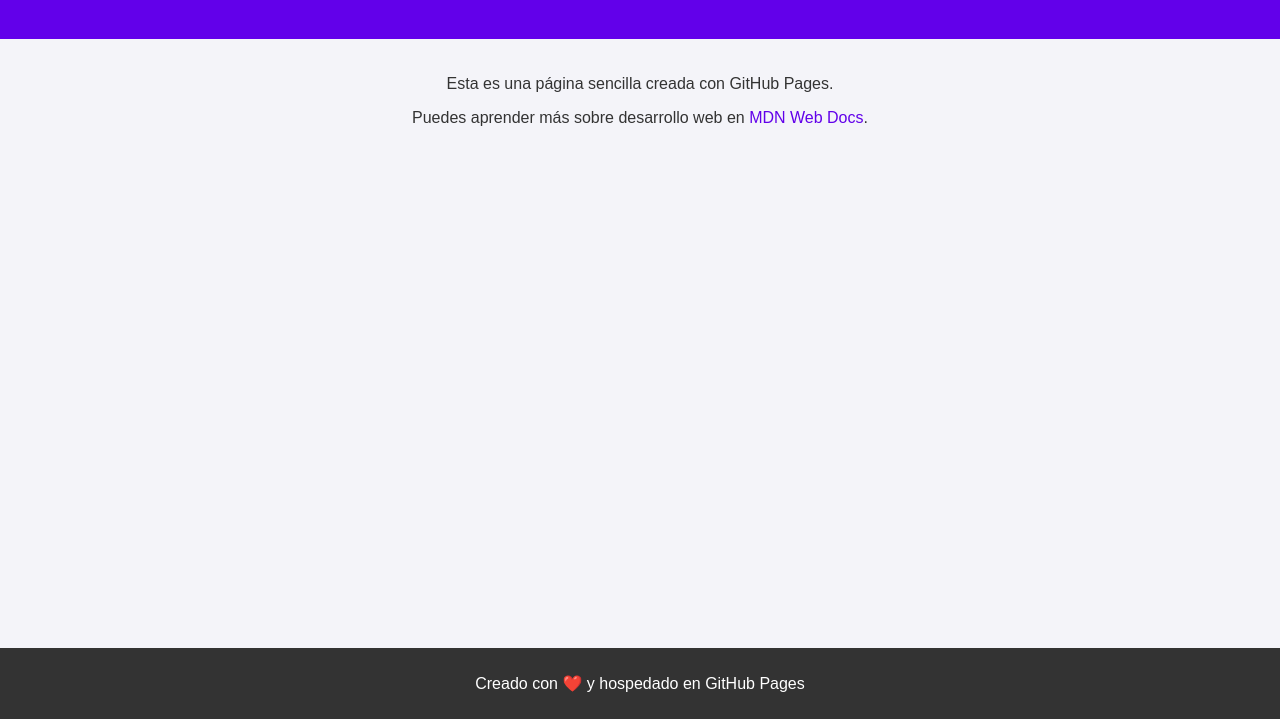
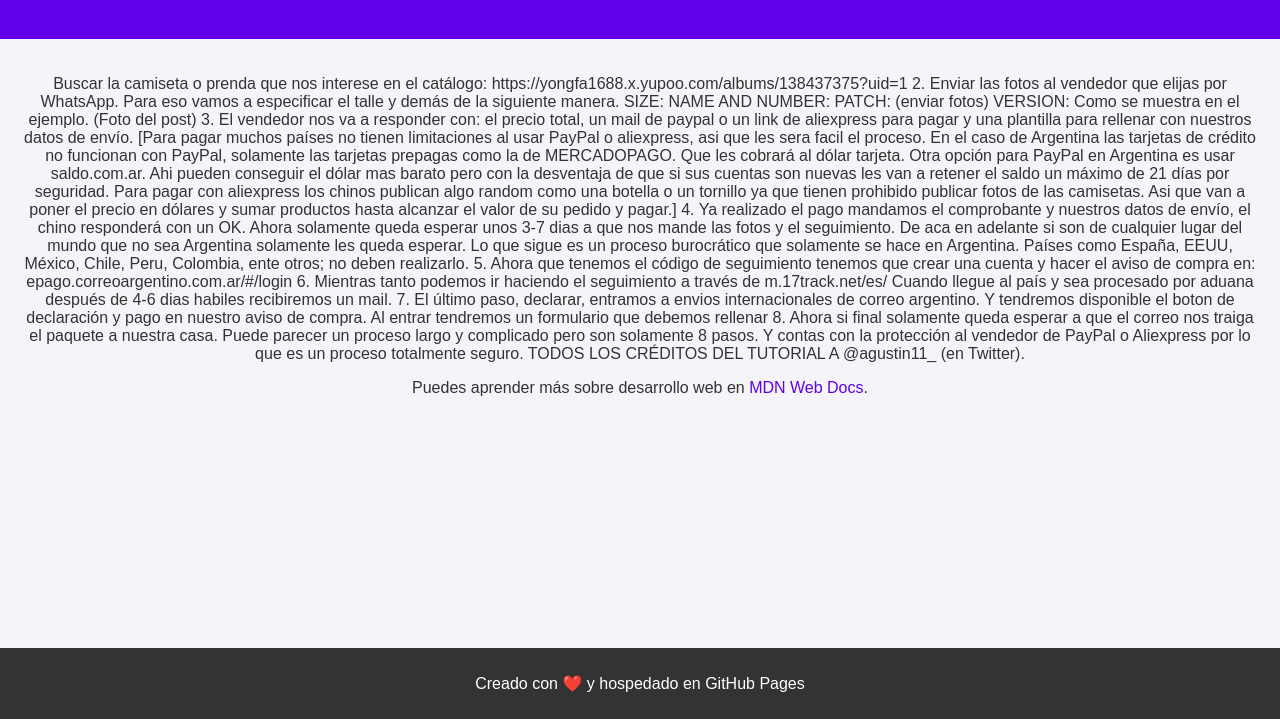
Before and after one commit to preguntasfrecuentes/.ch, a plain HTML site: page index.html in a window 1280 px wide. Shown: the part 81-800 px from the top of the page. Drawn offline with Linux system fonts and the light colour scheme.

Commit message:
Update index.html

```diff
--- a/index.html
+++ b/index.html
@@ -41,7 +41,41 @@
         <h1>¿Cómo comprar las camisetas?</h1>
     </header>
     <main>
-        <p>Esta es una página sencilla creada con GitHub Pages.</p>
+        <p>Buscar la camiseta o prenda que nos interese en el catálogo:
+
+https://yongfa1688.x.yupoo.com/albums/138437375?uid=1
+
+2. Enviar las fotos al vendedor que elijas por WhatsApp. Para eso vamos a especificar el talle y demás de la siguiente manera.
+
+SIZE: NAME AND NUMBER: PATCH: (enviar fotos) VERSION:
+
+Como se muestra en el ejemplo. (Foto del post)
+
+3. El vendedor nos va a responder con: el precio total, un mail de paypal o un link de aliexpress para pagar y una plantilla para rellenar con nuestros datos de envío.
+
+[Para pagar muchos países no tienen limitaciones al usar PayPal o aliexpress, asi que les sera facil el proceso. En el caso de Argentina las tarjetas de crédito no funcionan con PayPal, solamente las tarjetas prepagas como la de MERCADOPAGO. Que les cobrará al dólar tarjeta. Otra opción para PayPal en Argentina es usar saldo.com.ar. Ahi pueden conseguir el dólar mas barato pero con la desventaja de que si sus cuentas son nuevas les van a retener el saldo un máximo de 21 días por seguridad. Para pagar con aliexpress los chinos publican algo random como una botella o un tornillo ya que tienen prohibido publicar fotos de las camisetas. Asi que van a poner el precio en dólares y sumar productos hasta alcanzar el valor de su pedido y pagar.]
+
+4. Ya realizado el pago mandamos el comprobante y nuestros datos de envío, el chino responderá con un OK. Ahora solamente queda esperar unos 3-7 dias a que nos mande las fotos y el seguimiento.
+
+De aca en adelante si son de cualquier lugar del mundo que no sea Argentina solamente les queda esperar.
+
+Lo que sigue es un proceso burocrático que solamente se hace en Argentina.
+
+Países como España, EEUU, México, Chile, Peru, Colombia, ente otros; no deben realizarlo.
+
+5. Ahora que tenemos el código de seguimiento tenemos que crear una cuenta y hacer el aviso de compra en:
+
+epago.correoargentino.com.ar/#/login
+
+6. Mientras tanto podemos ir haciendo el seguimiento a través de m.17track.net/es/
+
+Cuando llegue al país y sea procesado por aduana después de 4-6 dias habiles recibiremos un mail.
+
+7. El último paso, declarar, entramos a envios internacionales de correo argentino. Y tendremos disponible el boton de declaración y pago en nuestro aviso de compra. Al entrar tendremos un formulario que debemos rellenar
+
+8. Ahora si final solamente queda esperar a que el correo nos traiga el paquete a nuestra casa. Puede parecer un proceso largo y complicado pero son solamente 8 pasos. Y contas con la protección al vendedor de PayPal o Aliexpress por lo que es un proceso totalmente seguro.
+
+TODOS LOS CRÉDITOS DEL TUTORIAL A @agustin11_ (en Twitter).</p>
         <p>Puedes aprender más sobre desarrollo web en <a href="https://developer.mozilla.org/es/" target="_blank">MDN Web Docs</a>.</p>
     </main>
     <footer>
```
